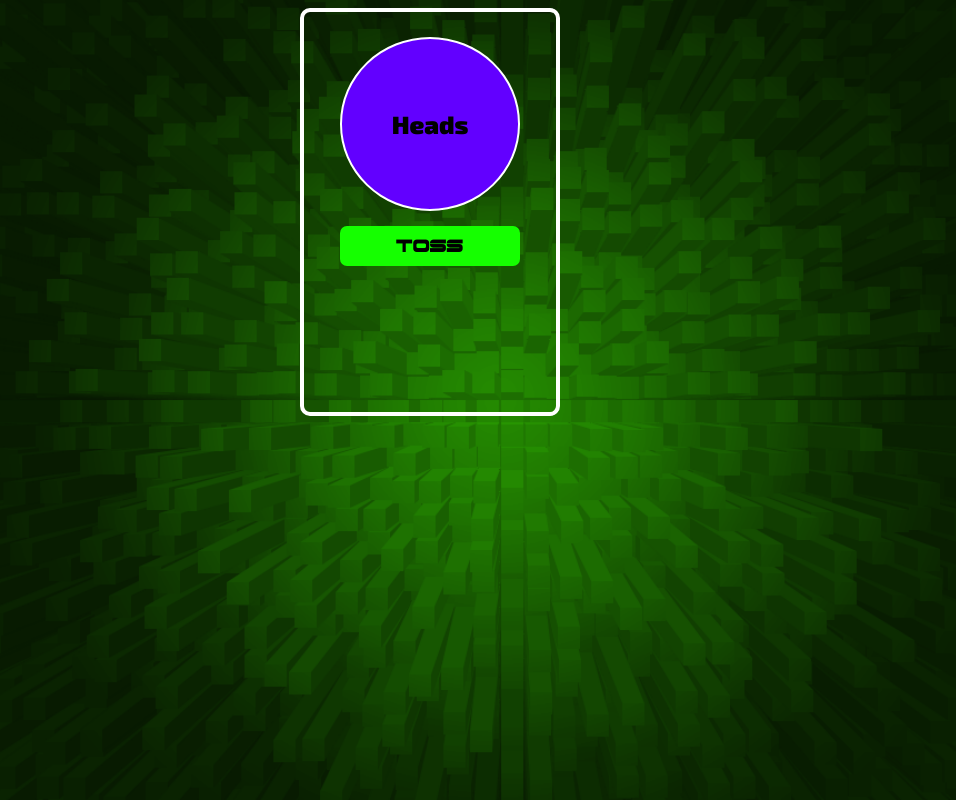
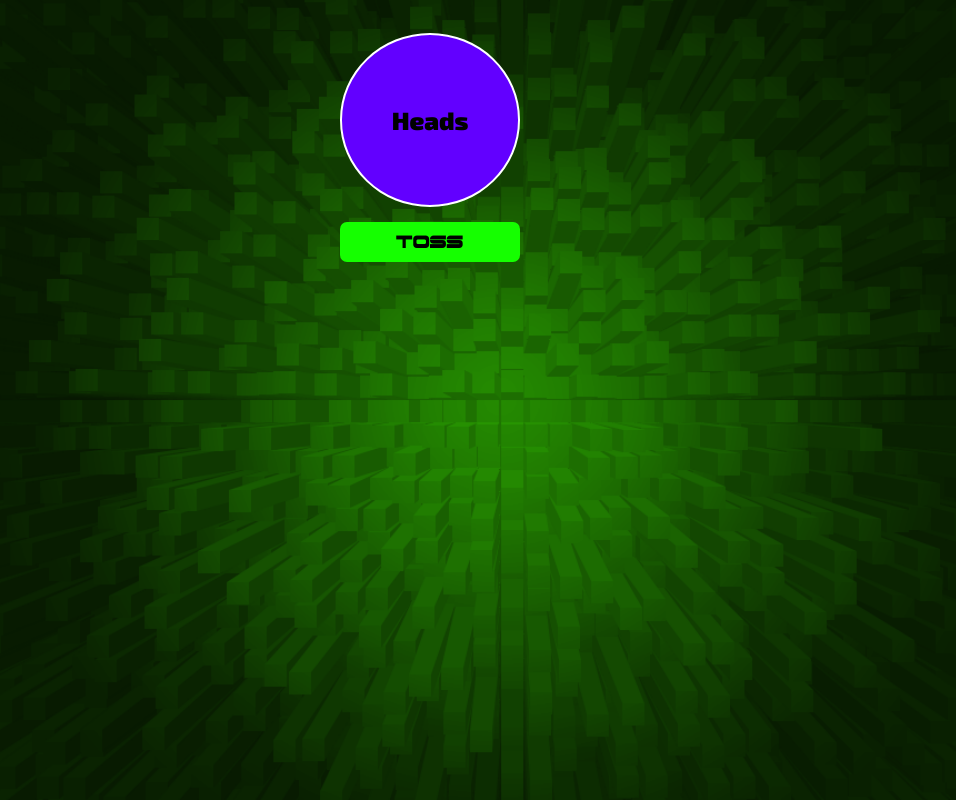
Before and after one commit to Infroid-Coder/Toss-System, a plain HTML site: page index.html in a window 1280 px wide. Shown: the whole page, without its empty margins (210-1166 px from the left). Drawn offline with Linux system fonts and the light colour scheme.

Commit message:
Update style.css

```diff
--- a/style.css
+++ b/style.css
@@ -20,11 +20,11 @@ button{
 }
 #cover{
     text-align: center;
-    width: 20%;
+/*     width: 20%;
     border: white solid 4px;
     border-radius: 10px;
     height: 400px;
-    margin: 0 auto;
+    margin: 0 auto; */
 }
 #toss-op{
     border-radius: 100%;
```
